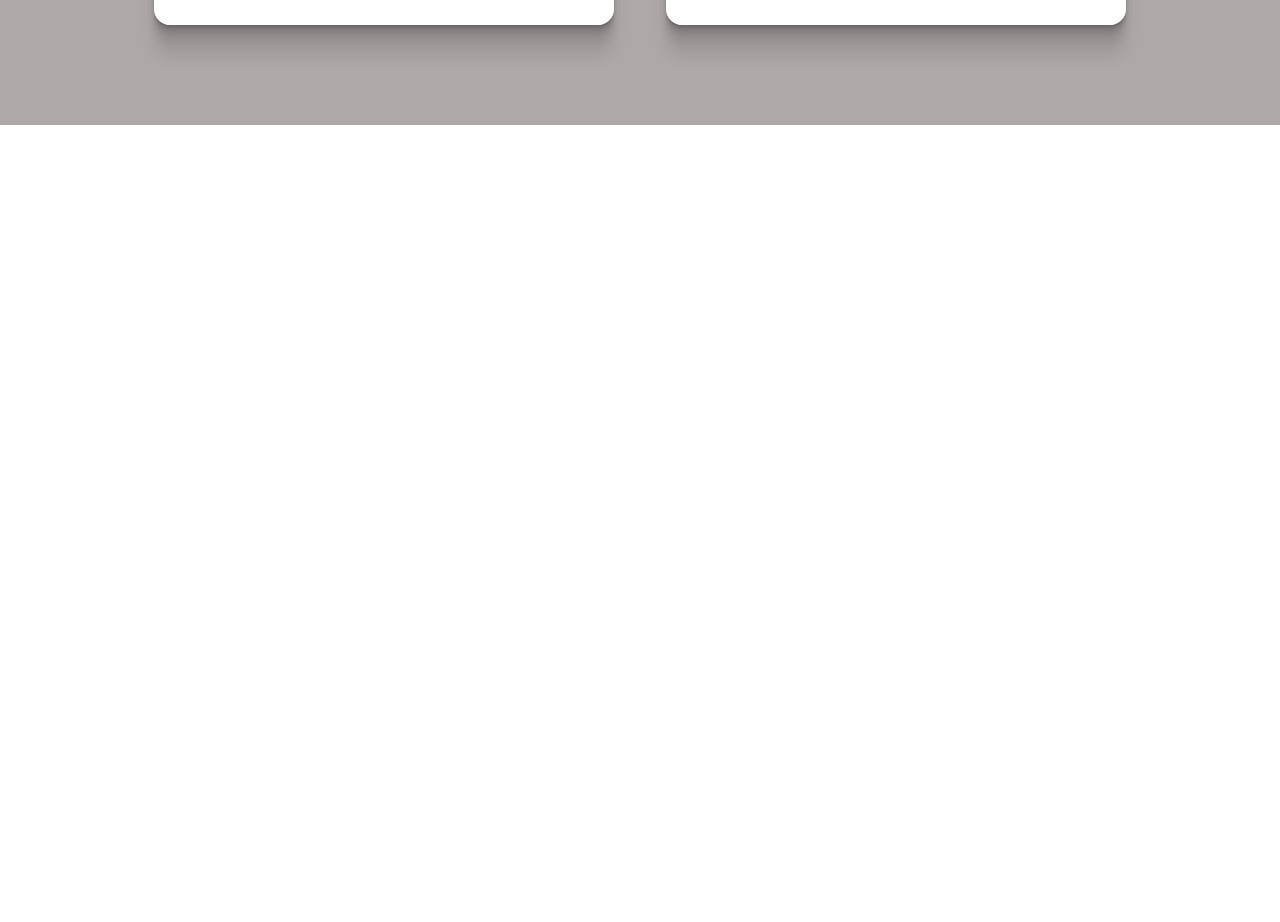
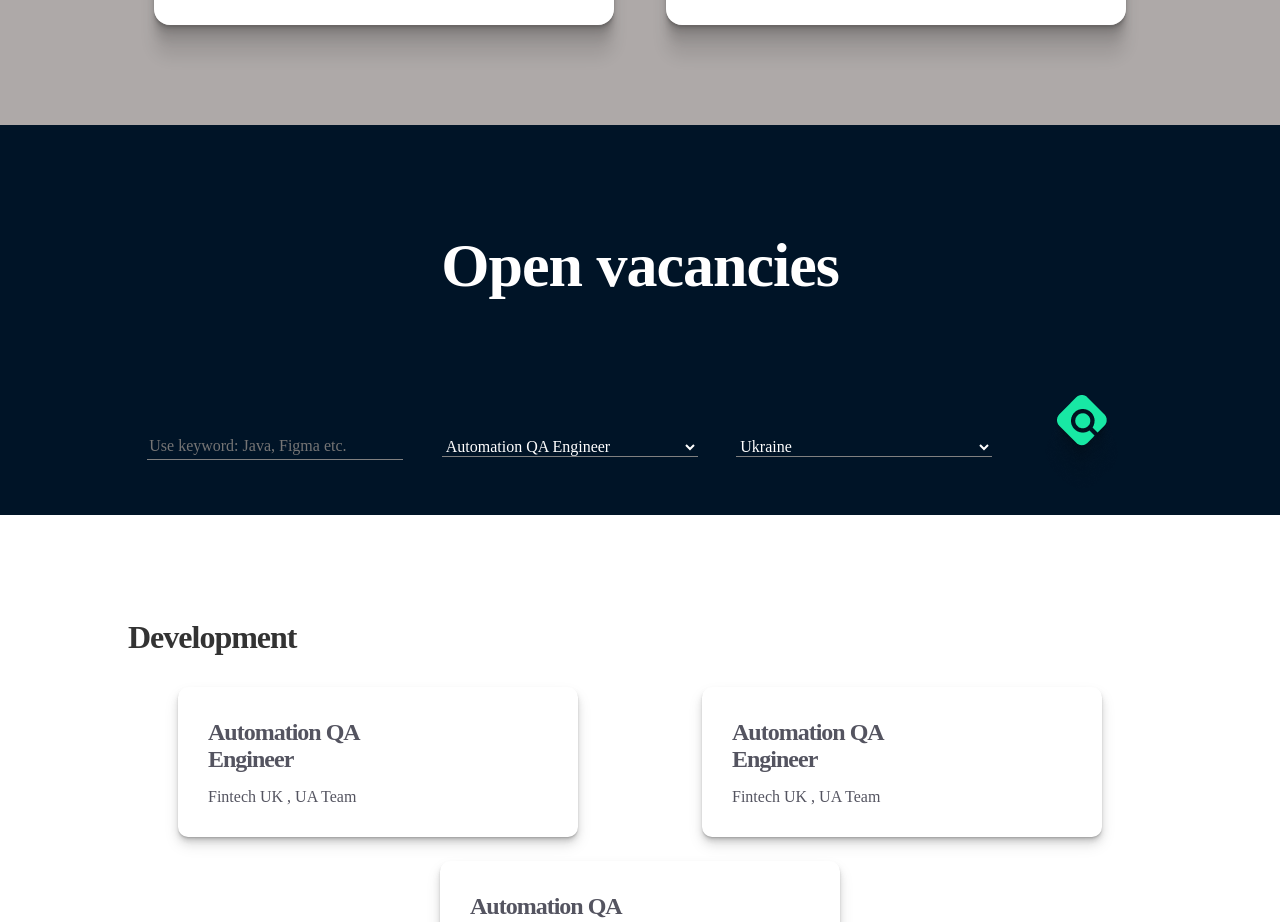
Before and after one commit to noJokesCoder/frsft-task, a React (Create React App) app: page / in a window 1280 px wide. Shown: the part 3680-4602 px from the top of the page. Before the commit the page ends 3805 px from the top, so only its background shows below. Built offline with nearby package versions, Linux system fonts and the light colour scheme.

Commit message:
desktop layout for vacancies - done.

```diff
--- a/package.json
+++ b/package.json
@@ -25,6 +25,7 @@
       "react-app/jest"
     ]
   },
+  "proxy": "http://localhost:3000",
   "browserslist": {
     "production": [
       ">0.2%",
--- a/src/App.js
+++ b/src/App.js
@@ -7,6 +7,7 @@ import { Grid } from "./components/Grid/Grid";
 import { About } from "./components/About/About";
 import { Recruitment } from "./components/Recruitment/Recruitment";
 import { Cards } from "./components/Cards/Cards";
+import { Vacancies } from "./components/Vacancies/Vacancies";
 
 function App() {
   return (
@@ -17,6 +18,7 @@ function App() {
       <About />
       <Recruitment />
       <Cards />
+      <Vacancies />
     </div>
   );
 }
--- /dev/null
+++ b/src/components/Vacancies/Vacancies.js
@@ -0,0 +1,128 @@
+import React from "react";
+import "./Vacancies.scss";
+
+import Search from "./../../images/search.png";
+
+export const Vacancies = () => {
+  return (
+    <section className="vacancies">
+      <div className="container">
+        <div className="vacancies-nav">
+          <h2>Open vacancies</h2>
+          <form action="#" id="data">
+            <input type="text" placeholder="Use keyword: Java, Figma etc." />
+            <select
+              form="data"
+              name="vacancies"
+              id="vacancies"
+              placeholder="Choose category"
+            >
+              <optgroup label="Development">
+                <option value="Automation QA Engineer">
+                  Automation QA Engineer
+                </option>
+                <option value="Front-end developer">Front-end developer</option>
+                <option value="Back-end developer (Go, Kotlin, C++)">
+                  Back-end developer (Go, Kotlin, C++)
+                </option>
+              </optgroup>
+              <optgroup label="Design">
+                <option value="junior UI designer">UI designer</option>
+                <option value="junior UX designer">UX designer</option>
+                <option value="senior UX designer">senior UX designer</option>
+                <option value="senior UI designer">senior UI designer</option>
+                <option value="Product designer">Product designer</option>
+                <option value="trainee Product designer">
+                  trainee Product designer
+                </option>
+              </optgroup>
+              <optgroup label="Human Resources">
+                <option value="senior HR">senior HR</option>
+                <option value="middle HR">middle HR</option>
+                <option value="People partner">People partner</option>
+              </optgroup>
+            </select>
+            <select name="office" id="office" form="data">
+              <option value="UA">Ukraine</option>
+              <option value="UK">United Kingdom</option>
+              <option value="Remote">Remote</option>
+            </select>
+            <button type="submit" className="btnSubmit">
+              <img src={Search} alt="" />
+            </button>
+          </form>
+        </div>
+      </div>
+      <div className="departments--wrap">
+        <div className="container">
+          <div className="departments">
+            <div className="departments__dev">
+              <h3 className="departments__headline">Development</h3>
+              <div className="departments__cards">
+                <div className="card">
+                  <h4>Automation QA Engineer</h4>
+                  <p>Fintech UK , UA Team</p>
+                </div>
+                <div className="card">
+                  <h4>Automation QA Engineer</h4>
+                  <p>Fintech UK , UA Team</p>
+                </div>
+                <div className="card">
+                  <h4>Automation QA Engineer</h4>
+                  <p>Fintech UK , UA Team</p>
+                </div>
+              </div>
+            </div>
+            <div className="departments__design">
+              <h3 className="departments__headline">Design</h3>
+              <div className="departments__cards">
+                <div className="card">
+                  <h4>Automation QA Engineer</h4>
+                  <p>Fintech UK , UA Team</p>
+                </div>
+                <div className="card">
+                  <h4>Automation QA Engineer</h4>
+                  <p>Fintech UK , UA Team</p>
+                </div>
+                <div className="card">
+                  <h4>Automation QA Engineer</h4>
+                  <p>Fintech UK , UA Team</p>
+                </div>
+                <div className="card">
+                  <h4>Automation QA Engineer</h4>
+                  <p>Fintech UK , UA Team</p>
+                </div>
+                <div className="card">
+                  <h4>Automation QA Engineer</h4>
+                  <p>Fintech UK , UA Team</p>
+                </div>
+                <div className="card">
+                  <h4>Automation QA Engineer</h4>
+                  <p>Fintech UK , UA Team</p>
+                </div>
+              </div>
+            </div>
+            <div className="departments__hr">
+              <h3 className="departments__headline">Human resources</h3>
+              <div className="departments__cards">
+                <div className="card">
+                  <h4>Automation QA Engineer</h4>
+                  <p>Fintech UK , UA Team</p>
+                </div>
+                <div className="card">
+                  <h4>Automation QA Engineer</h4>
+                  <p>Fintech UK , UA Team</p>
+                </div>
+                <div className="card">
+                  <h4>Automation QA Engineer</h4>
+                  <p>Fintech UK , UA Team</p>
+                </div>
+              </div>
+            </div>
+            <button className="departments__btn">Load More</button>
+          </div>
+        </div>
+      </div>
+    </section>
+  );
+};
--- /dev/null
+++ b/src/components/Vacancies/Vacancies.scss
@@ -0,0 +1,115 @@
+@import "./../../App-styles.scss";
+
+@mixin formElementStyle {
+  background-color: $backgroundDark;
+  border: 0;
+  border-bottom: 1px solid grey;
+  width: 25%;
+  color: $fontWhite;
+  font-size: 16px;
+  line-height: 24px;
+}
+
+.vacancies {
+  width: 100%;
+  height: 390px;
+  background-color: $backgroundDark;
+}
+.vacancies h2 {
+  margin: 0;
+  padding: 100px 0 80px 0;
+  color: $fontWhite;
+  font-weight: 900;
+  font-size: 62px;
+  line-height: 130%;
+  text-align: center;
+  letter-spacing: -1px;
+}
+#data {
+  width: 100%;
+  display: flex;
+  justify-content: space-around;
+  align-items: center;
+  padding-bottom: 80px;
+}
+.vacancies input[type="text"] {
+  @include formElementStyle;
+}
+#vacancies {
+  @include formElementStyle;
+}
+#office {
+  @include formElementStyle;
+}
+.btnSubmit {
+  background-color: $backgroundDark;
+  margin: 0;
+  padding: 10px;
+  border: none;
+}
+//style for departments
+
+.departments--wrap {
+  background-color: $backgroundWhiter;
+  backdrop-filter: blur(150px);
+
+  height: 1222px;
+}
+.departments {
+  display: flex;
+  flex-direction: column;
+}
+.departments__headline {
+  font-weight: 900;
+  font-size: 32px;
+  line-height: 110%;
+  letter-spacing: -1px;
+  color: #333333;
+}
+.departments__cards {
+  display: flex;
+  align-items: center;
+  justify-content: space-around;
+  flex-flow: wrap;
+  gap: 24px;
+}
+.card {
+  width: 400px;
+  height: 150px;
+  padding: 32px 30px;
+  background: #ffffff;
+  box-shadow: 0px 8px 16px rgba(0, 0, 0, 0.09), 0px 6px 8px rgba(0, 0, 0, 0.09),
+    0px 4px 4px rgba(0, 0, 0, 0.09), 0px 2px 2px rgba(0, 0, 0, 0.09),
+    0px 1px 1px rgba(0, 0, 0, 0.09);
+  border-radius: 10px;
+}
+.card h4 {
+  margin: 0;
+  font-weight: 800;
+  font-size: 24px;
+  line-height: 110%;
+  letter-spacing: -1px;
+  color: #545460;
+  width: 50%;
+}
+.card p {
+  font-weight: normal;
+  font-size: 16px;
+  line-height: 110%;
+  color: #545460;
+}
+
+.departments__btn {
+  width: 404px;
+  height: 73px;
+  margin: 56px auto;
+  background-color: $accentGreen;
+  box-shadow: 0px 8px 16px rgba(0, 0, 0, 0.09), 0px 6px 8px rgba(0, 0, 0, 0.09),
+    0px 4px 4px rgba(0, 0, 0, 0.09), 0px 2px 2px rgba(0, 0, 0, 0.09),
+    0px 1px 1px rgba(0, 0, 0, 0.09);
+  border-radius: 10px;
+  border: none;
+  font-weight: 800;
+  font-size: 16px;
+  line-height: 120%;
+}
```
Also changed, not shown: src/images/search.png (added).
